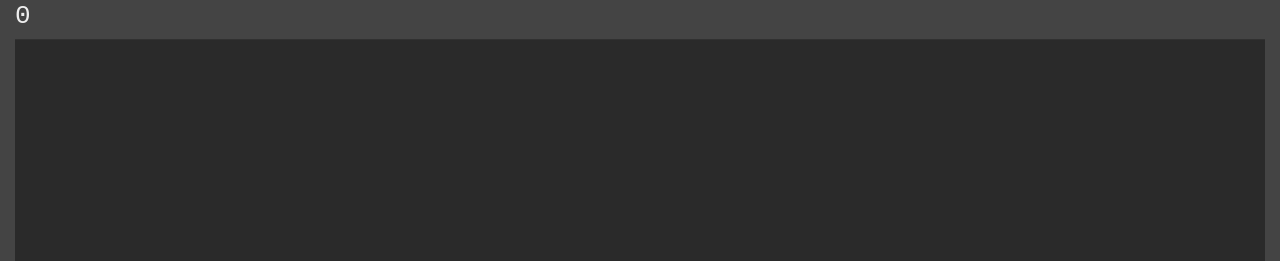
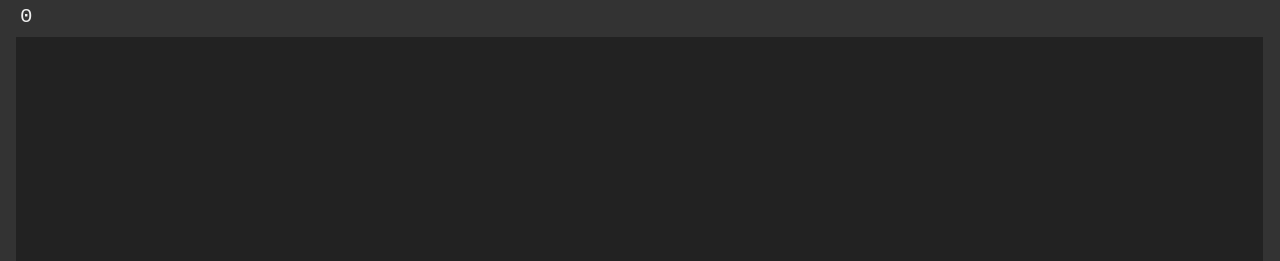
Before and after one commit to jamie-thompson-1024/Snake-Browser-Game, a plain HTML site: page index.html in a window 1280 px wide. Shown: the top 261 px of the page. Drawn offline with Linux system fonts and the light colour scheme.

Commit message:
moved live score outside canvas

```diff
--- a/Snake.js
+++ b/Snake.js
@@ -13,13 +13,7 @@ class Snake extends EventTarget
     gameWidth = 50;
     gameHeight;
     gameSquareSize;
-    boardWidth;
-    boardHeight;
-    boardX;
-    boardY;
-    scoreBarX;
-    scoreBarY;
-    backgroundRedrawInterval;
+    backgroundRedrawHandle;
 
     // game data
     moveDir = 'up'; // 'up' | 'down' | 'left' | 'right'
@@ -33,12 +27,7 @@ class Snake extends EventTarget
     gameStarted = false;
 
     // render styles ( computer from container styles or preset )
-    backgroundColor;
-    borderColor;
-    scoreBarHeight;
-    fontSize;
-    font;
-    fontColor = '#EEEEEE';
+    backgroundColor = '#222222';
     playerColor = '#EEEEEE';
     foodColor = '#FF1111';
 
@@ -46,18 +35,12 @@ class Snake extends EventTarget
     {
         super();
 
+        // store and style container
+        this.container = container;
+
         // create canvas and attach to container
-        this.container = container;
         this.canvas = document.createElement('canvas');
         this.container.appendChild(this.canvas);
-
-        // compute render styles
-        let style = window.getComputedStyle(container);
-        this.backgroundColor = style.backgroundColor;
-        this.borderColor = style.borderColor;
-        this.fontSize = parseInt(style.fontSize.replace('px', '')); // remove 'px' from value and parse to int
-        this.scoreBarHeight = this.fontSize * 1.1;
-        this.font = style.fontFamily;
 
         // get user options
         this.gameSpeed = options?.gameSpeed ?? this.gameSpeed;
@@ -71,7 +54,7 @@ class Snake extends EventTarget
         window.addEventListener('keydown', this.input.bind(this));
 
         // start background rendering
-        this.backgroundRedrawInterval = setInterval(() => {
+        this.backgroundRedrawHandle = setInterval(() => {
             this.draw();
         }, 200);
     }
@@ -91,9 +74,10 @@ class Snake extends EventTarget
             Math.floor(this.gameHeight / 2)
         ];
         this.tailPos = [];
+        this.score = 0;
         this.resetFoodPos();
 
-        clearInterval(this.backgroundRedrawInterval);
+        clearInterval(this.backgroundRedrawHandle);
 
         this.update();
     }
@@ -103,7 +87,7 @@ class Snake extends EventTarget
         this.dispatchEvent(new Event("GameOver"));
         this.gameStarted = false;
 
-        this.backgroundRedrawInterval = setInterval(() => {
+        this.backgroundRedrawHandle = setInterval(() => {
             this.draw();
         }, 200);
     }
@@ -175,7 +159,11 @@ class Snake extends EventTarget
         if(this.tailPos.some(([x, y]) => this.headPos[0] === x && this.headPos[1] === y))
             this.stop();
 
-        this.score = this.tailPos.length;
+        if(this.score !== this.tailPos.length)
+        {
+            this.score = this.tailPos.length;
+            this.dispatchEvent(new Event('UpdateScore'));
+        }
 
         this.draw();
 
@@ -190,26 +178,10 @@ class Snake extends EventTarget
         this.updateRenderParams();
 
         // draw background
-        this.g.fillStyle = this.borderColor;
+        this.g.fillStyle = this.backgroundColor;
         this.g.fillRect(
             0, 0,
             this.canvas.width, this.canvas.height
-        );
-
-        // draw board background
-        this.g.fillStyle = this.backgroundColor;
-        this.g.fillRect(
-            this.boardX, this.boardY,
-            this.boardWidth, this.boardHeight
-        );
-
-        // draw score
-        this.g.textBaseline = 'hanging';
-        this.g.fillStyle = this.fontColor;
-        this.g.font = `${this.fontSize}px ${this.font}`;
-        this.g.fillText(
-            `${this.score}`,
-            this.scoreBarX, this.scoreBarY
         );
 
         if(this.gameStarted)
@@ -233,8 +205,8 @@ class Snake extends EventTarget
     drawSquare(pos)
     {
         this.g.fillRect(
-            this.boardX + (pos[0] * this.gameSquareSize),
-            this.boardY + (pos[1] * this.gameSquareSize),
+            pos[0] * this.gameSquareSize,
+            pos[1] * this.gameSquareSize,
             this.gameSquareSize, this.gameSquareSize
         )
     }
@@ -263,29 +235,11 @@ class Snake extends EventTarget
         if(this.container.clientHeight != this.canvas.height)
             this.canvas.height = this.container.clientHeight;
 
-        // re-generate render parameters
         // square size and game height from width
         this.gameSquareSize = Math.floor(
             this.canvas.width / this.gameWidth);
         this.gameHeight = Math.floor(
-            ( this.canvas.height - this.scoreBarHeight ) / this.gameSquareSize);
-
-        // board size from square size and grid dimentions
-        this.boardWidth = this.gameSquareSize * this.gameWidth;
-        this.boardHeight = this.gameSquareSize * this.gameHeight;
-
-        // Y margins of board + score bar
-        let boardMarginY = (
-            this.canvas.height - (this.boardHeight + this.scoreBarHeight)
-        ) / 2;
-
-        // board position
-        this.boardX = (this.canvas.width - this.boardWidth) / 2;
-        this.boardY = boardMarginY + this.scoreBarHeight;
-
-        // score bar position
-        this.scoreBarY = boardMarginY / 2;
-        this.scoreBarX = this.boardX;
+            this.canvas.height  / this.gameSquareSize);
 
     }
 
--- a/index.css
+++ b/index.css
@@ -40,12 +40,10 @@ form
 
 #GameBoard
 {
-    /* --- game style --- */
-        background-color: #2A2A2A;
-        border-color: #444444;
-        font-size: 2em;
-        font-family: inherit;
-    /* ------------------ */
+    display: flex;
+    flex-direction: column;
+
+    background-color: #333333;
 
     position: absolute;
 
@@ -56,6 +54,26 @@ form
     height: 100%;
 
     z-index: -1;
+}
+
+#GameContainerWrapper {
+    display: flex;
+    justify-content: center;
+    align-items: center;
+
+    align-self: stretch;
+    margin: 0 10px 10px 10px;
+    flex-grow: 1;
+}
+
+#GameContainer {
+    width: 99%;
+    height: 99%;
+}
+
+#livescore {
+    font-size: 1.6em;
+    margin: 5px 20px 5px 20px;
 }
 
 #GameControls
--- a/index.html
+++ b/index.html
@@ -10,7 +10,12 @@
     </head>
     <body>
         <main>
-            <div id="GameBoard"></div>
+            <div id="GameBoard">
+                <div id="livescore">0</div>
+                <div id="GameContainerWrapper">
+                    <div id="GameContainer"></div>
+                </div>
+            </div>
             <div id="GameControls">
                 <h1>Snake</h1>
                 <div id="scorelisting">
--- a/index.js
+++ b/index.js
@@ -2,13 +2,14 @@ import Snake from "./Snake.js";
 
 function main()
 {
-    const containerEl = document.getElementById('GameBoard');
+    const containerEl = document.getElementById('GameContainer');
     const controlsEl = document.getElementById('GameControls');
 
     const startButton = document.getElementById('startbutton');
     const optionsForm = document.getElementById('gameoptions');
     const formElements = optionsForm.elements;
 
+    const liveScoreElement = document.getElementById('livescore');
     const scoreElement = document.getElementById('score');
     const highScoreElement = document.getElementById('highscore');
 
@@ -24,16 +25,24 @@ function main()
 
     scoreElement.innerText = "Score: 0";
     highScoreElement.innerText = `High Score: ${highScore}`;
+    liveScoreElement.innerText = '0';
 
     function startGame()
     {
         options.gameSpeed = formElements.namedItem('gamespeed').value;
         options.gameWidth = formElements.namedItem('gamewidth').value;
 
+        liveScoreElement.innerText = '0';
+
         snake.start(options);
 
         // hide control dialog
         controlsEl.style.visibility = 'hidden';
+    }
+
+    function updateScore()
+    {
+        liveScoreElement.innerText = `${snake.score}`;
     }
 
     function gameOver()
@@ -49,6 +58,7 @@ function main()
 
     const snake = new Snake(containerEl, options);
     snake.addEventListener('GameOver', () => { gameOver(); });
+    snake.addEventListener('UpdateScore', () => { updateScore(); });
 
     startButton.addEventListener('click', () => { startGame(); });
 
```
